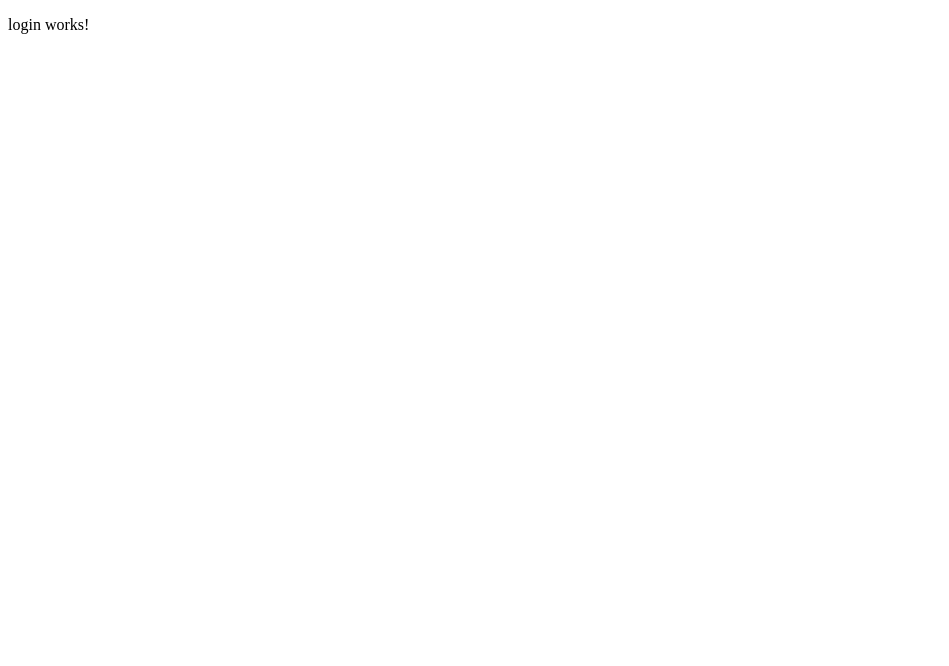
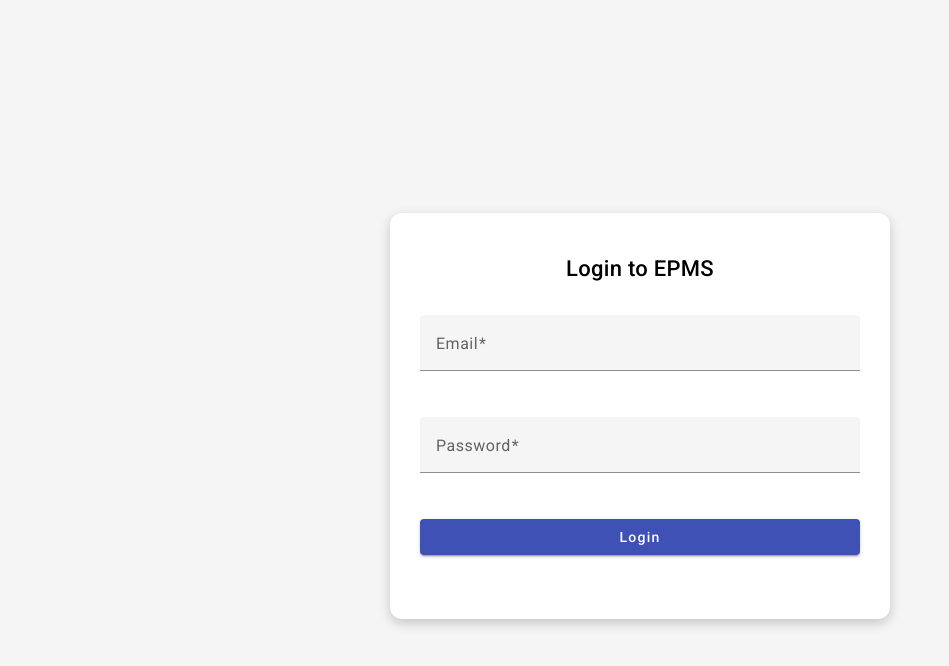
Before and after one commit to deepak1967/EPMS, an Angular app: page / in a window 1280 px wide. Shown: the top 666 px of the page, without its empty margins (0-949 px from the left). Built offline with nearby package versions, Linux system fonts and the light colour scheme.

Commit message:
install angular material, create login page UI and loginform

```diff
--- a/angular.json
+++ b/angular.json
@@ -25,6 +25,7 @@
               "src/assets"
             ],
             "styles": [
+              "@angular/material/prebuilt-themes/indigo-pink.css",
               "src/styles.css"
             ],
             "scripts": []
@@ -87,6 +88,7 @@
               "src/assets"
             ],
             "styles": [
+              "@angular/material/prebuilt-themes/indigo-pink.css",
               "src/styles.css"
             ],
             "scripts": []
--- a/package.json
+++ b/package.json
@@ -11,10 +11,12 @@
   "private": true,
   "dependencies": {
     "@angular/animations": "^16.2.0",
+    "@angular/cdk": "^16.2.14",
     "@angular/common": "^16.2.0",
     "@angular/compiler": "^16.2.0",
     "@angular/core": "^16.2.0",
     "@angular/forms": "^16.2.0",
+    "@angular/material": "^16.2.14",
     "@angular/platform-browser": "^16.2.0",
     "@angular/platform-browser-dynamic": "^16.2.0",
     "@angular/router": "^16.2.0",
--- a/src/app/app.module.ts
+++ b/src/app/app.module.ts
@@ -3,6 +3,7 @@ import { BrowserModule } from '@angular/platform-browser';
 
 import { AppRoutingModule } from './app-routing.module';
 import { AppComponent } from './app.component';
+import { BrowserAnimationsModule } from '@angular/platform-browser/animations';
 
 @NgModule({
   declarations: [
@@ -10,7 +11,8 @@ import { AppComponent } from './app.component';
   ],
   imports: [
     BrowserModule,
-    AppRoutingModule
+    AppRoutingModule,
+    BrowserAnimationsModule
   ],
   providers: [],
   bootstrap: [AppComponent]
--- a/src/app/modules/authentication/component/login/login.component.css
+++ b/src/app/modules/authentication/component/login/login.component.css
@@ -0,0 +1,59 @@
+.container {
+  display: flex;
+  justify-content: center;
+  align-items: center;
+  min-height: 100vh;
+  padding: 16px;
+  background-color: #f5f5f5;
+}
+
+.login-form {
+  width: 100%;
+  max-width: 500px;
+}
+
+.login-card {
+  padding: 40px 30px;
+  width: 100%;
+  box-shadow: 0 4px 12px rgba(0, 0, 0, 0.2);
+  border-radius: 12px;
+  background: white;
+}
+
+.login-title {
+  text-align: center;
+  margin-bottom: 30px;
+  font-weight: 500;
+  font-size: 22px;
+}
+
+.full-width {
+  width: 100%;
+  margin-bottom: 24px;
+}
+
+mat-error {
+  color: red;
+  font-size: 13px;
+}
+
+/* Responsive tweaks */
+@media (max-width: 768px) {
+  .login-card {
+    padding: 30px 20px;
+  }
+
+  .login-title {
+    font-size: 20px;
+  }
+}
+
+@media (max-width: 480px) {
+  .login-card {
+    padding: 20px 15px;
+  }
+
+  .login-title {
+    font-size: 18px;
+  }
+}
--- a/src/app/modules/authentication/component/login/login.component.html
+++ b/src/app/modules/authentication/component/login/login.component.html
@@ -1 +1,45 @@
-<p>login works!</p>
+<div class="container">
+  <form [formGroup]="loginForm" (ngSubmit)="submitForm()" class="login-form">
+    <mat-card class="login-card">
+      <h2 class="login-title">Login to EPMS</h2>
+
+      <mat-form-field appearance="fill" class="full-width">
+        <mat-label>Email</mat-label>
+        <input
+          matInput
+          formControlName="email"
+          type="email"
+          placeholder="Enter your email"
+        />
+        <mat-error *ngIf="loginForm.get('email')?.hasError('required')">
+          Email is required
+        </mat-error>
+        <mat-error *ngIf="loginForm.get('email')?.hasError('email')">
+          Enter a valid email
+        </mat-error>
+      </mat-form-field>
+
+      <mat-form-field appearance="fill" class="full-width">
+        <mat-label>Password</mat-label>
+        <input
+          matInput
+          formControlName="password"
+          type="password"
+          placeholder="Enter your password"
+        />
+        <mat-error *ngIf="loginForm.get('password')?.hasError('required')">
+          Password is required
+        </mat-error>
+      </mat-form-field>
+
+      <button
+        mat-raised-button
+        color="primary"
+        type="submit"
+        class="full-width"
+      >
+        Login
+      </button>
+    </mat-card>
+  </form>
+</div>
--- a/src/app/modules/authentication/component/login/login.component.ts
+++ b/src/app/modules/authentication/component/login/login.component.ts
@@ -1,4 +1,6 @@
 import { Component } from '@angular/core';
+import { FormBuilder, FormGroup, Validators } from '@angular/forms';
+import { Router } from '@angular/router';
 
 @Component({
   selector: 'app-login',
@@ -6,5 +8,23 @@ import { Component } from '@angular/core';
   styleUrls: ['./login.component.css']
 })
 export class LoginComponent {
+  loginForm: FormGroup;
+
+  constructor(private fb: FormBuilder, private router: Router) {
+    this.loginForm = this.fb.group({
+      email: ['', [Validators.required, Validators.email]],
+      password: ['', [Validators.required]]
+    });
+  }
+
+  submitForm() {
+    if (this.loginForm.valid) {
+      const { email, password } = this.loginForm.value;
+      console.log('Login submitted:', email, password);
+      this.router.navigate(['dashboard']);
+    } else {
+      this.loginForm.markAllAsTouched();
+    }
+  }
 
 }
--- a/src/index.html
+++ b/src/index.html
@@ -6,8 +6,11 @@
   <base href="/">
   <meta name="viewport" content="width=device-width, initial-scale=1">
   <link rel="icon" type="image/x-icon" href="favicon.ico">
+  <link rel="preconnect" href="https://fonts.gstatic.com">
+  <link href="https://fonts.googleapis.com/css2?family=Roboto:wght@300;400;500&display=swap" rel="stylesheet">
+  <link href="https://fonts.googleapis.com/icon?family=Material+Icons" rel="stylesheet">
 </head>
-<body>
+<body class="mat-typography">
   <app-root></app-root>
 </body>
 </html>
--- a/src/styles.css
+++ b/src/styles.css
@@ -1 +1,4 @@
 /* You can add global styles to this file, and also import other style files */
+
+html, body { height: 100%; }
+body { margin: 0; font-family: Roboto, "Helvetica Neue", sans-serif; }
```
Also changed, not shown: src/app/modules/authentication/authentication.module.ts (+13 -1 lines), 1 other file (tests, documents, lock files or other folders).
